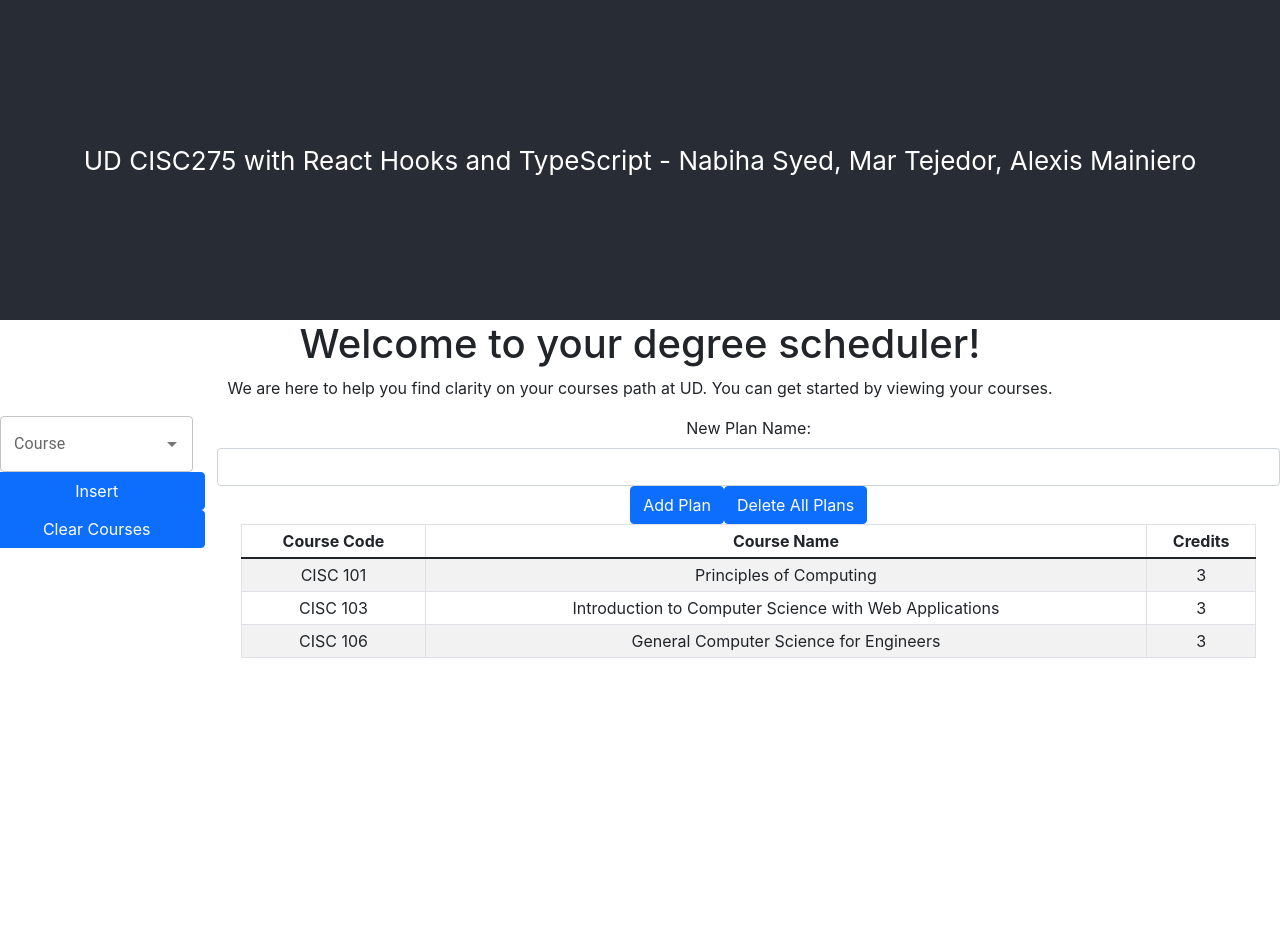
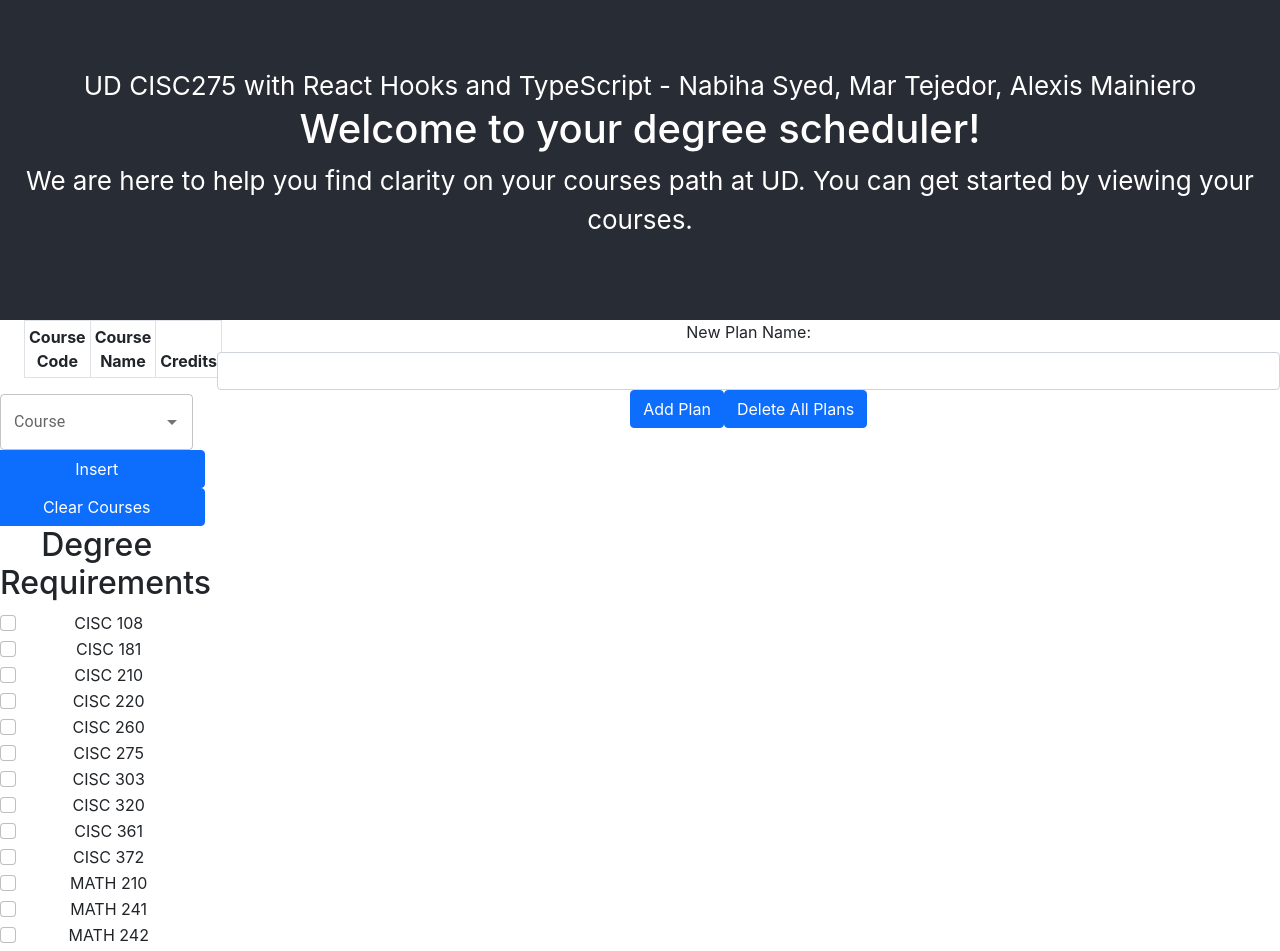
Before and after one commit to UD-CISC275-S22/cis-scheduler-team-5, a React (Create React App) app: page / in a window 1280 px wide. Shown: the top 951 px of the page. Before the commit the page ends 800 px from the top, so only its background shows below. Built offline with nearby package versions, Linux system fonts and the light colour scheme.

Commit message:
mtejedor new changes

```diff
--- a/src/App.tsx
+++ b/src/App.tsx
@@ -3,6 +3,7 @@ import { Col, Row } from "react-bootstrap";
 import "./App.css";
 import { CourseEditor } from "./components/Courses";
 import { CreatePlan } from "./components/CreatePlan";
+import { Requirements } from "./components/Requirements";
 import { ShowCourses } from "./components/ShowCourses";
 import Catalog from "./data/catalog.json";
 //import { Course } from "./interfaces/course";
@@ -20,21 +21,19 @@ function App(): JSX.Element {
             <header className="App-header">
                 UD CISC275 with React Hooks and TypeScript - Nabiha Syed, Mar
                 Tejedor, Alexis Mainiero
-            </header>
-            <div>
                 <h1>Welcome to your degree scheduler!</h1>{" "}
                 <p>
                     We are here to help you find clarity on your courses path at
                     UD. You can get started by viewing your courses.
                 </p>
-            </div>
+            </header>
             <Row>
                 <Col md="2">
                     <CourseEditor catalog={Catalog}></CourseEditor>
+                    <Requirements></Requirements>
                 </Col>
                 <Col>
-                    <CreatePlan /*catalog={Catalog}*/></CreatePlan>
-                    <ShowCourses></ShowCourses>
+                    <CreatePlan catalog={Catalog}></CreatePlan>
                 </Col>
             </Row>
         </div>
--- a/src/components/CourseEdit.tsx
+++ b/src/components/CourseEdit.tsx
@@ -9,6 +9,46 @@ export function CourseEdit({ course }: { course: Course }) {
     //const handleShow = () => setShow(true);
     const handleClose = () => setShow(false);
 
+    interface save {
+        name: string;
+        value: string;
+        previousValue: string;
+    }
+
+    /*
+    const handleSave = ({ name, value, previousValue }: save) => {
+        const newEdit: Course = course;
+        if (name !== course.name) {
+            newEdit.name = value;
+        }
+        if (name !== course.descr) {
+            newEdit.descr = value;
+        }
+        if (name !== course.credits) {
+            newEdit.credits = value;
+        }
+        if (name !== course.preReq) {
+            newEdit.preReq = value;
+        }
+        if (name !== course.restrict) {
+            newEdit.restrict = value;
+        }
+        if (name !== course.breadth) {
+            newEdit.breadth = value;
+        }
+        if (name !== course.typ) {
+            newEdit.typ = value;
+        }
+    };
+
+    function handleSaveChanges(): void {
+        const newSem: Semester = semester;
+        newSem.courses[
+            semester.courses.findIndex((c) => c.code == course.code)
+        ] = mod;
+        setSemester(newSem);
+    }*/
+
     return (
         <>
             <Modal size="lg" show={show} onHide={handleClose}>
@@ -16,7 +56,10 @@ export function CourseEdit({ course }: { course: Course }) {
                     <Modal.Title>
                         {course.code}
                         <br></br>
-                        <EditText defaultValue={course.name}></EditText>
+                        <EditText
+                            defaultValue={course.name}
+                            //onSave={handleSave}
+                        ></EditText>
                     </Modal.Title>
                 </Modal.Header>
                 <Modal.Body>
@@ -27,6 +70,7 @@ export function CourseEdit({ course }: { course: Course }) {
                                 <EditTextarea
                                     defaultValue={course.descr}
                                     rows={10}
+                                    //onSave={handleSave}
                                 ></EditTextarea>
                             </Col>
                         </Row>
@@ -35,6 +79,7 @@ export function CourseEdit({ course }: { course: Course }) {
                             <Col>
                                 <EditText
                                     defaultValue={course.credits}
+                                    //onSave={handleSave}
                                 ></EditText>
                             </Col>
                         </Row>
@@ -44,7 +89,13 @@ export function CourseEdit({ course }: { course: Course }) {
                     <Button variant="secondary" onClick={handleClose}>
                         Close
                     </Button>
-                    <Button variant="primary" onClick={handleClose}>
+                    <Button
+                        variant="primary"
+                        onClick={() => {
+                            //handleSaveChanges();
+                            setShow(false);
+                        }}
+                    >
                         Save Changes
                     </Button>
                 </Modal.Footer>
--- a/src/components/Courses.tsx
+++ b/src/components/Courses.tsx
@@ -4,6 +4,8 @@ import { Button, Col, Container, Row } from "react-bootstrap";
 import { Course } from "../interfaces/course";
 import { CourseEdit } from "./CourseEdit";
 import Draggable from "react-draggable";
+import { ShowCourses } from "./ShowCourses";
+//https://lo-victoria.com/making-draggable-components-in-react DRAGGABLE
 
 export function CourseEditor({
     catalog
@@ -105,6 +107,7 @@ export function CourseEditor({
     return (
         <>
             <div>
+                <ShowCourses listCourses={termCourses}></ShowCourses>
                 <div>
                     {termCourses.map((oneCourse: Course) => (
                         <div
--- a/src/components/CreatePlan.tsx
+++ b/src/components/CreatePlan.tsx
@@ -1,14 +1,15 @@
 import React, { useState } from "react";
 import { Button, Col, Container, Form, Row } from "react-bootstrap";
+import { Course } from "../interfaces/course";
 //import { Course } from "../interfaces/course";
 import { Years } from "./Years";
 //import { Plan } from "../interfaces/plan";
 
-export function CreatePlan(/*{
+export function CreatePlan({
     catalog
 }: {
     catalog: Record<string, Record<string, Course>>;
-}*/): JSX.Element {
+}): JSX.Element {
     const [plan, setPlan] = useState<string[]>([]);
     const [name, setName] = useState<string>("");
 
@@ -39,7 +40,7 @@ export function CreatePlan(/*{
                             </Col>
                         </Row>
                         <Row>
-                            <Years /*catalog={catalog}*/></Years>
+                            <Years catalog={catalog}></Years>
                         </Row>
                     </Container>
                 </div>
--- /dev/null
+++ b/src/components/Requirements.tsx
@@ -0,0 +1,39 @@
+import React, { useEffect, useState } from "react";
+import { Col, Container, Form } from "react-bootstrap";
+import "../App.css";
+
+export function Requirements(): JSX.Element {
+    const requirementsBS: string[] = [
+        "CISC 108",
+        "CISC 181",
+        "CISC 210",
+        "CISC 220",
+        "CISC 260",
+        "CISC 275",
+        "CISC 303",
+        "CISC 320",
+        "CISC 361",
+        "CISC 372",
+        "MATH 210",
+        "MATH 241",
+        "MATH 242",
+        "6 credits 300",
+        "Other requirements",
+        "Total 124 credits"
+    ];
+    return (
+        <Col className="sidecolumns" id="move-when-scroll">
+            <h2 className="subtitle">Degree Requirements</h2>
+            {requirementsBS.map((req: string) => (
+                <div key={req}>
+                    {" "}
+                    <Form.Check
+                        type="checkbox"
+                        id="is-student-check"
+                        label={req}
+                    />
+                </div>
+            ))}
+        </Col>
+    );
+}
--- a/src/components/ShowCourses.tsx
+++ b/src/components/ShowCourses.tsx
@@ -1,6 +1,7 @@
-import React from "react";
+import React, { useState } from "react";
 import { Col, Container, Row, Table } from "react-bootstrap";
 import { Course } from "../interfaces/course";
+import { CourseEdit } from "./CourseEdit";
 // adding a year will automatically have 4 terms, this addSemester is for ppl who wanna add to their 4 years
 // export function addSemester(): JSX.Element {
 //     const [term, setTerm] = useState<Term>({
@@ -21,13 +22,17 @@ import { Course } from "../interfaces/course";
 // have button that onclick calls addsemester function
 //materializes form that allows you to say the year, season from a dropdown,
 
-export function ShowCourses(): JSX.Element {
+export function ShowCourses({
+    listCourses
+}: {
+    listCourses: Course[];
+}): JSX.Element {
     // have functions here like editCourse that use state and are called w button/editable radio switch? then put in rows?
     // state, control, view
     // an array of Courses, fn that adds a Course to the array, a table view of resulting courses including added
 
     // this is a const array of Course objects you'll use here for now
-    const courses: Course[] = [
+    /*const courses: Course[] = [
         {
             code: "CISC 101",
             name: "Principles of Computing",
@@ -61,12 +66,17 @@ export function ShowCourses(): JSX.Element {
                 "University: Mathematics, Natural Sciences and Technology; A&S: GROUP D: A&S Math, Nat Sci & Technology",
             typ: "Fall, Summer and Spring"
         }
-    ];
+    ];*/
 
     // map fn to make the course have CISC in front of ID
     // const termCourses= courses.map(
     //     (course: Course): Course => ({...course, courseid: INSERTCISC})
     // )
+    const [visible, setVisible] = useState<boolean>(false);
+    function flipVisibility(): void {
+        // Set visible to be the logical opposite of its previous value
+        setVisible(!visible);
+    }
     return (
         <div>
             <Container>
@@ -81,11 +91,22 @@ export function ShowCourses(): JSX.Element {
                                 </tr>
                             </thead>
                             <tbody>
-                                {courses.map((course: Course) => (
+                                {listCourses.map((course: Course) => (
                                     <tr key={course.code}>
-                                        <td>{course.code}</td>
-                                        <td>{course.name}</td>
-                                        <td>{course.credits}</td>
+                                        {visible && (
+                                            <CourseEdit
+                                                course={course}
+                                            ></CourseEdit>
+                                        )}
+                                        <td onClick={flipVisibility}>
+                                            {course.code}
+                                        </td>
+                                        <td onClick={flipVisibility}>
+                                            {course.name}
+                                        </td>
+                                        <td onClick={flipVisibility}>
+                                            {course.credits}
+                                        </td>
                                     </tr>
                                 ))}
                             </tbody>
--- a/src/components/ShowSemesters.tsx
+++ b/src/components/ShowSemesters.tsx
@@ -1,20 +1,28 @@
 import React from "react";
 import { Col, Container, Row } from "react-bootstrap";
-//import { Course } from "../interfaces/course";
-//import { CourseEditor } from "./Courses";
-export function ShowSemesters(/*{
+import { CourseEditor } from "./Courses";
+import { ShowCourses } from "./ShowCourses";
+import { Course } from "../interfaces/course";
+export function ShowSemesters({
     catalog
 }: {
     catalog: Record<string, Record<string, Course>>;
-}*/): JSX.Element {
+}): JSX.Element {
     return (
         <div>
             <Container>
                 <Row>
-                    <Col>Fall Semester</Col>
-                    <Col>Winter Session</Col>
-                    <Col>Spring Semester</Col>
-                    <Col>Summer Session</Col>
+                    <Row>
+                        <Col>
+                            Fall Semester
+                            <CourseEditor catalog={catalog}></CourseEditor>
+                        </Col>
+                        <Col>Winter Session</Col>
+                    </Row>
+                    <Row>
+                        <Col>Spring Semester</Col>
+                        <Col>Summer Session</Col>
+                    </Row>
                 </Row>
             </Container>
         </div>
--- a/src/components/Years.tsx
+++ b/src/components/Years.tsx
@@ -1,12 +1,12 @@
 import React, { useState } from "react";
 import { Button, Col, Container, Form, Row } from "react-bootstrap";
-//import { Course } from "../interfaces/course";
+import { Course } from "../interfaces/course";
 import { ShowSemesters } from "./ShowSemesters";
-export function Years(/*{
+export function Years({
     catalog
 }: {
     catalog: Record<string, Record<string, Course>>;
-}*/): JSX.Element {
+}): JSX.Element {
     const [year, setYear] = useState<string[]>([]);
     const [name, setName] = useState<string>("");
 
@@ -37,8 +37,7 @@ export function Years(/*{
                             </Col>
                         </Row>
                         <Row>
-                            <ShowSemesters /*catalog={catalog}*/
-                            ></ShowSemesters>
+                            <ShowSemesters catalog={catalog}></ShowSemesters>
                         </Row>
                     </Container>
                 </div>
```
